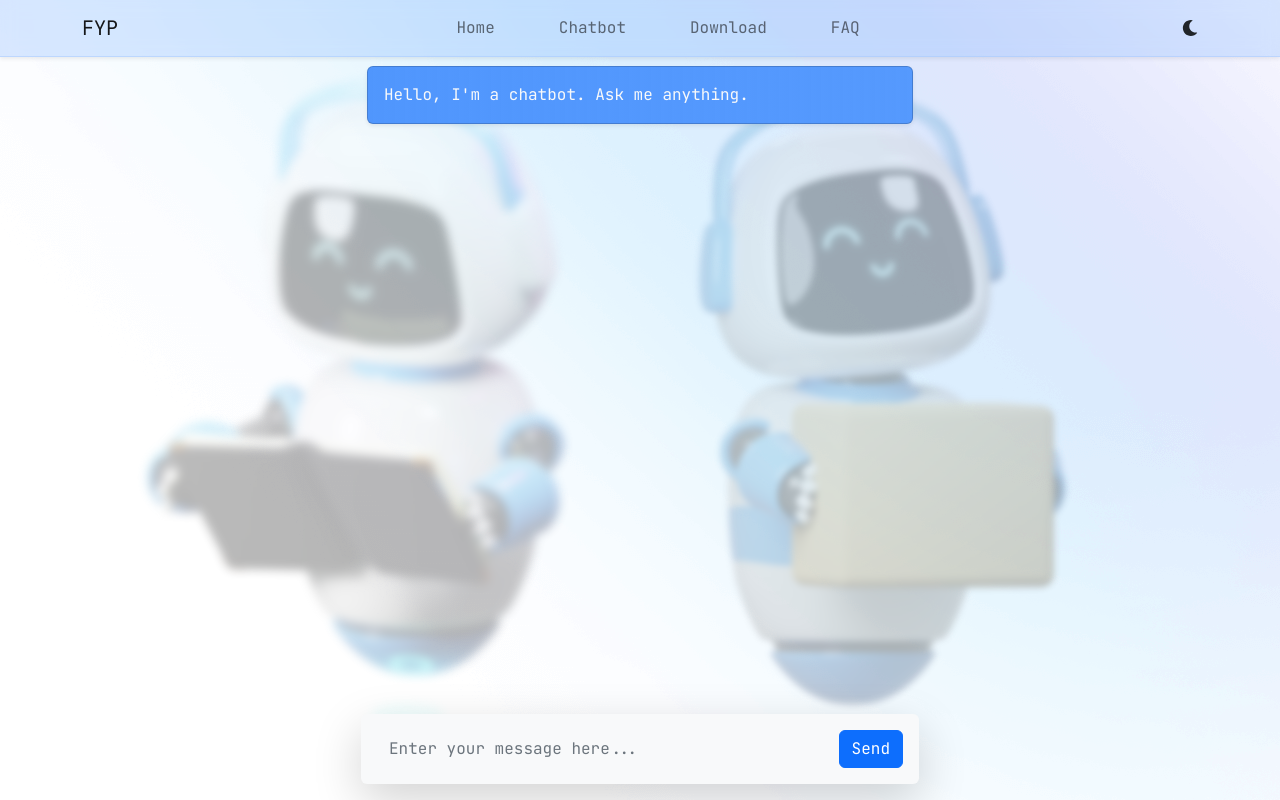
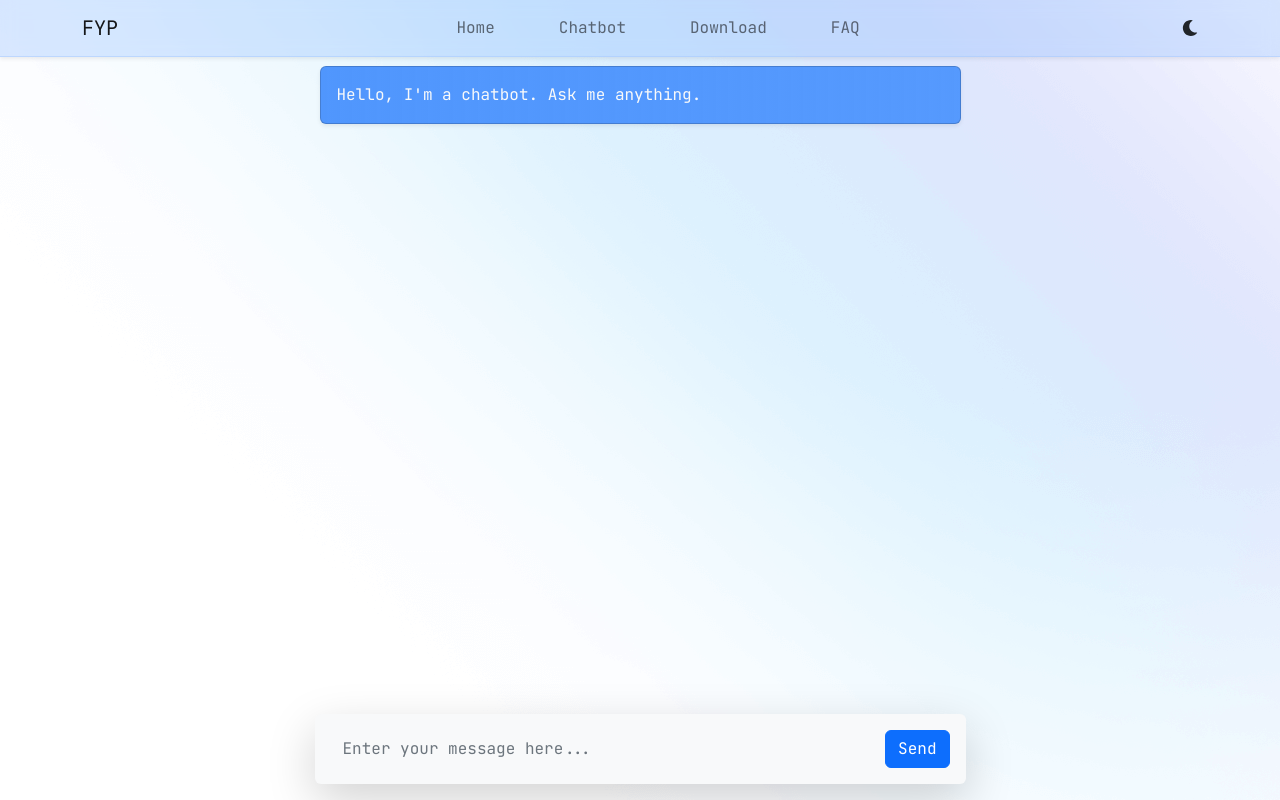
Before and after one commit to v-rowjee/Chatbot-Website, a React (Vite) app: page /chat in a window 1280 px wide. Built offline with nearby package versions, Linux system fonts and the light colour scheme.

Commit message:
removed img bg

```diff
--- a/src/components/MessageBar.jsx
+++ b/src/components/MessageBar.jsx
@@ -9,7 +9,7 @@ export default function MessageBar(props) {
 
     return (
         <Row className='sticky-bottom justify-content-center w-100 text-center m-0 py-3'>
-            <Col xs='12' md='6' className={props.darkMode ? 'bg-dark rounded p-3 shadow-lg' : 'bg-light rounded p-3 shadow-lg'}>
+            <Col xs='11' lg='7' className={props.darkMode ? 'bg-dark rounded p-3 shadow-lg' : 'bg-light rounded p-3 shadow-lg'}>
                 <Form onSubmit={props.handleSubmit}>
                     <Stack direction="horizontal" gap={3}>
                         <Form.Control
--- a/src/pages/Chat.jsx
+++ b/src/pages/Chat.jsx
@@ -112,11 +112,9 @@ export default function MainContent(props) {
     return (
         <>
             <div className='p-nav'></div>
-            <Image fluid src={bot_11} className="d-none d-lg-block position-absolute bottom-0 top-0 end-0 h-100 blur-1" />
-            <Image fluid src={bot_12} className="d-none d-lg-block position-absolute bottom-0 top-0 h-100 blur-2" />
             <Container className='section'>
                 <Row className='justify-content-center h-100 chat'>
-                    <Col xs='11' md='6'>
+                    <Col xs='11' lg='7'>
                         <Stack>
                             {messagesElements}
                             <div ref={messagesEndRef} />
--- a/src/styles/App.css
+++ b/src/styles/App.css
@@ -41,16 +41,6 @@ html{
     padding-top: 66px;
 }
 
-.blur-1{
-    filter: blur(3px);
-    opacity: 0.3;
-}
-.blur-2{
-    filter: blur(5px);
-    opacity: 0.3;
-}
-
-
 .form-control:focus,
 .form-control:active{
     box-shadow:none !important;
```
